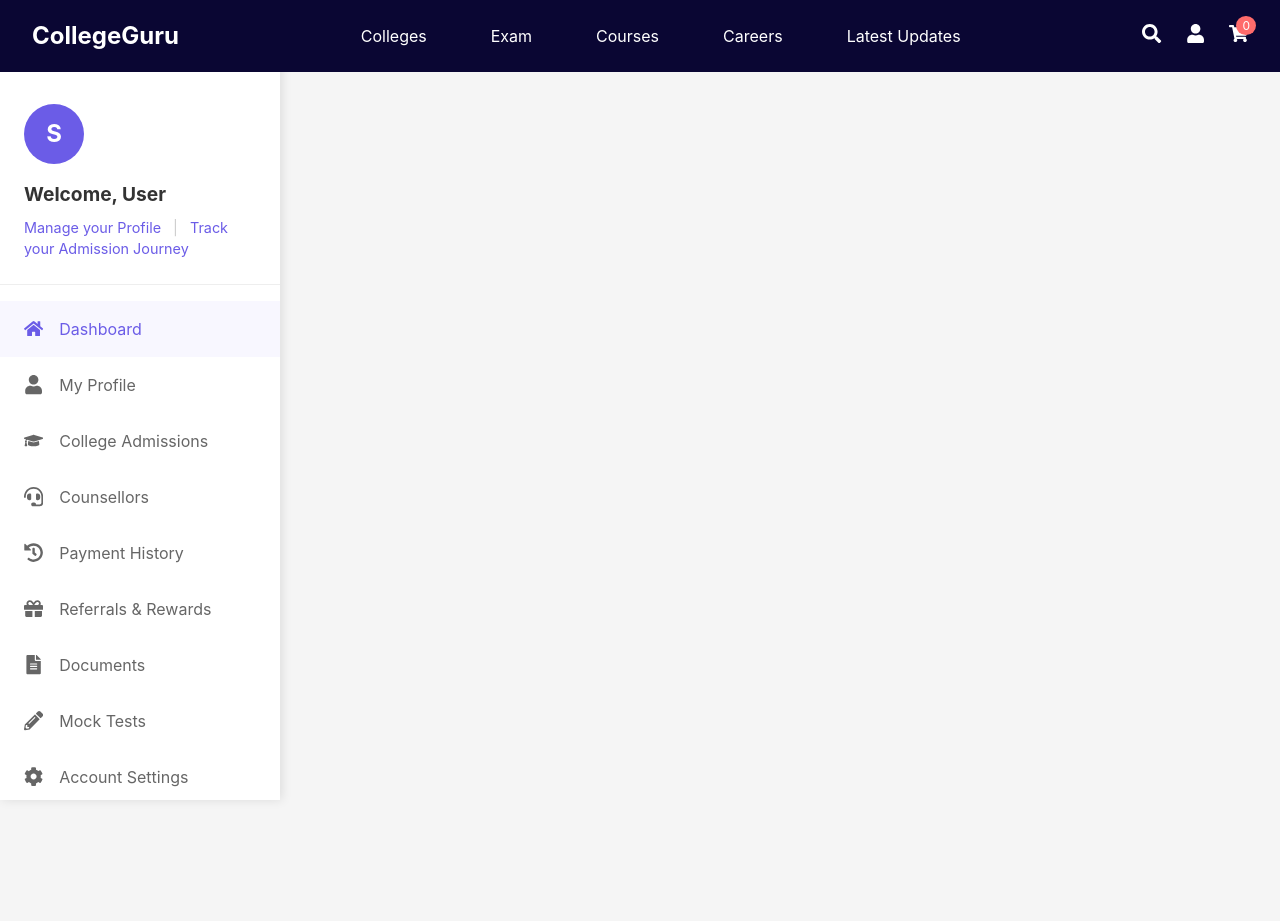
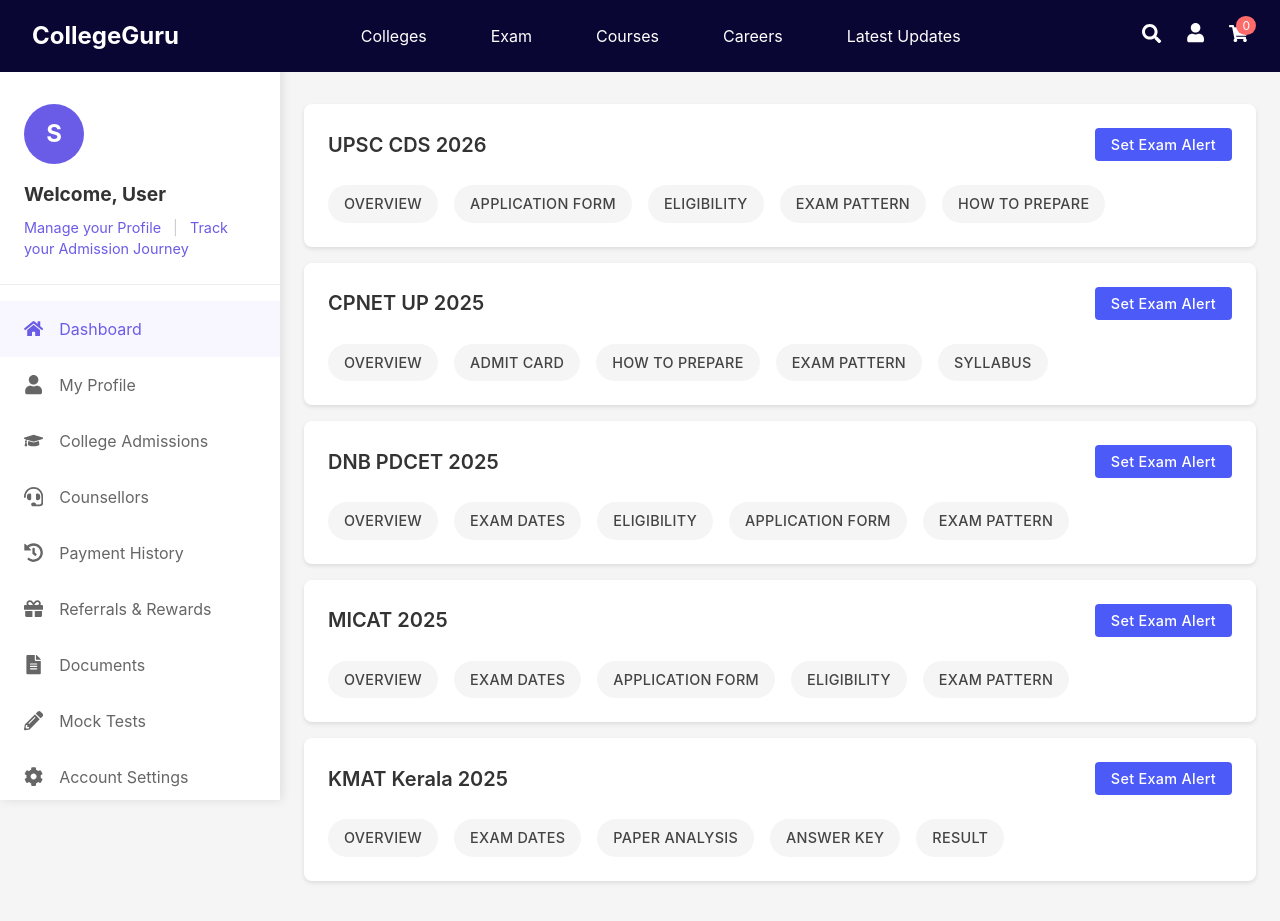
Before and after one commit to munvar021/collegeGuru, a React (Create React App) app: page /exam in a window 1280 px wide. Before the commit the page ends 800 px from the top, so only its background shows below. Built offline with nearby package versions, Linux system fonts and the light colour scheme.

Commit message:
commit msg

```diff
--- a/src/App.jsx
+++ b/src/App.jsx
@@ -5,6 +5,7 @@ import GlobalStyles from './styles/GlobalStyles';
 import Header from './components/Header/header';
 import Sidebar from './components/Sidebar/sidebar';
 import Courses from './pages/Courses/courses';
+import ExamDashboard from './pages/ExamDashboard/examDashboard';
 import Dashboard from './pages/Dashboard/dashboard';
 import Profile from './pages/Profile/profile';
 import Settings from './pages/Settings/settings';
@@ -37,6 +38,7 @@ const App = () => {
           <MainContent>
             <Routes>
               <Route exact path="/courses" element={<Courses />} />
+              <Route exact path="/exam" element={<ExamDashboard />} />
               <Route exact path="/dashboard" element={<Dashboard />} />
               <Route exact path="/profile" element={<Profile />} />
               <Route exact path="/settings" element={<Settings />} />
--- /dev/null
+++ b/src/components/ExamCard/examCard.jsx
@@ -0,0 +1,31 @@
+import {
+  CardContainer,
+  CardHeader,
+  CardTitle,
+  NavLinksContainer,
+  StyledNavLink,
+  AlertButton
+} from './styledComponents';
+
+const ExamCard = ({ examData }) => {
+  return (
+    <CardContainer>
+      <CardHeader>
+        <CardTitle>{examData.title}</CardTitle>
+        <AlertButton>Set Exam Alert</AlertButton>
+      </CardHeader>
+      <NavLinksContainer>
+        {examData.links.map((link, index) => (
+          <StyledNavLink
+            key={index}
+            to={`/${examData.path}/${link.toLowerCase().replace(/\s/g, '-')}`}
+          >
+            {link}
+          </StyledNavLink>
+        ))}
+      </NavLinksContainer>
+    </CardContainer>
+  );
+};
+
+export default ExamCard;
--- /dev/null
+++ b/src/components/ExamCard/styledComponents.js
@@ -0,0 +1,111 @@
+import styled from 'styled-components';
+import { Link } from 'react-router-dom';
+import { theme } from '../../styles/theme';
+
+export const CardContainer = styled.div`
+  background: ${theme.colors.background};
+  border-radius: 8px;
+  box-shadow: 0 2px 4px ${theme.colors.shadow};
+  margin-bottom: ${theme.spacing.md};
+  padding: ${theme.spacing.lg};
+  transition: transform ${theme.transitions.default},
+              box-shadow ${theme.transitions.default};
+
+  &:hover {
+    transform: translateY(-2px);
+    box-shadow: 0 4px 8px ${theme.colors.shadowHover};
+  }
+
+  @media (max-width: ${theme.breakpoints.tablet}) {
+    margin-bottom: ${theme.spacing.sm};
+    padding: ${theme.spacing.md};
+  }
+`;
+
+export const CardHeader = styled.div`
+  display: flex;
+  justify-content: space-between;
+  align-items: center;
+  margin-bottom: ${theme.spacing.lg};
+
+  @media (max-width: ${theme.breakpoints.mobile}) {
+    flex-direction: column;
+    gap: ${theme.spacing.md};
+  }
+`;
+
+export const CardTitle = styled.span`
+  font-size: 1.25rem;
+  color: ${theme.colors.text};
+  font-weight: 600;
+  margin: 0;
+
+  @media (max-width: ${theme.breakpoints.mobile}) {
+    font-size: 1rem;
+  }
+`;
+
+export const NavLinksContainer = styled.div`
+  display: flex;
+  flex-wrap: wrap;
+  gap: ${theme.spacing.md};
+
+  @media (max-width: ${theme.breakpoints.tablet}) {
+    gap: ${theme.spacing.sm};
+  }
+`;
+
+export const StyledNavLink = styled(Link)`
+  padding: ${theme.spacing.sm} ${theme.spacing.md};
+  background: ${theme.colors.linkBg};
+  border-radius: 20px;
+  color: ${theme.colors.secondaryText};
+  text-decoration: none;
+  font-size: 0.9rem;
+  font-weight: 500;
+  transition: all ${theme.transitions.default};
+  letter-spacing: 0.3px;
+
+  &:hover {
+    background: ${theme.colors.linkBgHover};
+    color: ${theme.colors.text};
+    transform: translateY(-1px);
+  }
+
+  &:active {
+    transform: translateY(0);
+  }
+
+  @media (max-width: ${theme.breakpoints.mobile}) {
+    padding: ${theme.spacing.xs} ${theme.spacing.sm};
+    font-size: 0.8rem;
+  }
+`;
+
+export const AlertButton = styled.button`
+  background: ${theme.colors.primary};
+  color: ${theme.colors.background};
+  border: none;
+  border-radius: 4px;
+  padding: ${theme.spacing.sm} ${theme.spacing.md};
+  cursor: pointer;
+  font-weight: 500;
+  font-size: 0.9rem;
+  transition: all ${theme.transitions.default};
+  letter-spacing: 0.3px;
+
+  &:hover {
+    background: ${theme.colors.primaryHover};
+    transform: translateY(-1px);
+  }
+
+  &:active {
+    transform: translateY(0);
+  }
+
+  @media (max-width: ${theme.breakpoints.mobile}) {
+    width: 100%;
+    padding: ${theme.spacing.sm};
+    font-size: 0.85rem;
+  }
+`;
--- a/src/components/Header/header.jsx
+++ b/src/components/Header/header.jsx
@@ -68,12 +68,14 @@ const Header = ({ toggleSidebar }) => {
         </IconButton>
         {searchVisible && (
           <SearchPopup>
-            <SearchBar type="text" placeholder="Search..." />
+            <SearchBar type="search" placeholder="Search..."  />
           </SearchPopup>
         )}
-        <IconButton onClick={toggleSidebar}>
-          <FaUser />
-        </IconButton>
+        <Link to="/profile">
+          <IconButton>
+            <FaUser />
+          </IconButton>
+        </Link>
         <IconButton>
           <FaShoppingCart />
           <CartCount>0</CartCount>
--- a/src/components/Header/styledComponents.js
+++ b/src/components/Header/styledComponents.js
@@ -145,10 +145,10 @@ export const CartCount = styled.span`
 `;
 
 export const SearchBar = styled.input`
-  padding: 0.5rem;
+  padding: 0.25rem;
   border: none;
   border-radius: 4px;
-  margin-left: 1rem;
+  margin-left: 0.5rem;
   transition: width 0.3s ease;
 
   &:focus {
--- /dev/null
+++ b/src/pages/ExamDashboard/data.js
@@ -0,0 +1,27 @@
+export const examsList = [
+    {
+      title: "UPSC CDS 2026",
+      path: "upsc-cds",
+      links: ["OVERVIEW", "APPLICATION FORM", "ELIGIBILITY", "EXAM PATTERN", "HOW TO PREPARE"]
+    },
+    {
+      title: "CPNET UP 2025",
+      path: "cpnet-up",
+      links: ["OVERVIEW", "ADMIT CARD", "HOW TO PREPARE", "EXAM PATTERN", "SYLLABUS"]
+    },
+    {
+      title: "DNB PDCET 2025",
+      path: "dnb-pdcet",
+      links: ["OVERVIEW", "EXAM DATES", "ELIGIBILITY", "APPLICATION FORM", "EXAM PATTERN"]
+    },
+    {
+      title: "MICAT 2025",
+      path: "micat",
+      links: ["OVERVIEW", "EXAM DATES", "APPLICATION FORM", "ELIGIBILITY", "EXAM PATTERN"]
+    },
+    {
+      title: "KMAT Kerala 2025",
+      path: "kmat-kerala",
+      links: ["OVERVIEW", "EXAM DATES", "PAPER ANALYSIS", "ANSWER KEY", "RESULT"]
+    }
+];
--- /dev/null
+++ b/src/pages/ExamDashboard/examDashboard.jsx
@@ -0,0 +1,15 @@
+import ExamCard from '../../components/ExamCard/examCard';
+import { ExamDashboardContainer } from './styledComponents';
+import { examsList } from './data';
+
+const ExamDashboard = () => {
+  return (
+    <ExamDashboardContainer>
+      {examsList.map((exam, index) => (
+        <ExamCard key={index} examData={exam} />
+      ))}
+    </ExamDashboardContainer>
+  );
+};
+
+export default ExamDashboard;
--- /dev/null
+++ b/src/pages/ExamDashboard/styledComponents.js
@@ -0,0 +1,14 @@
+import styled from 'styled-components';
+import { theme } from '../../styles/theme';
+
+export const ExamDashboardContainer = styled.div`
+  display: flex;
+  flex-direction: column;
+  max-width: 1200px;
+  margin: 0 auto;
+  padding: ${theme.spacing.lg};
+
+  @media (max-width: ${theme.breakpoints.mobile}) {
+    padding: ${theme.spacing.md};
+  }
+`;
--- a/src/pages/Profile/profile.jsx
+++ b/src/pages/Profile/profile.jsx
@@ -8,7 +8,7 @@ import {
   TabContainer,
   Tab,
   ContentWrapper,
-  PageTitle,
+  // PageTitle,
   TabIcon,
   TabText,
   TabContent
@@ -47,7 +47,7 @@ const Profile = () => {
 
   return (
     <ProfileContainer>
-      <PageTitle>Account Settings</PageTitle>
+      {/* <PageTitle>Profile Settings</PageTitle> */}
 
       <TabContainer>
         {tabs.map(tab => (
--- /dev/null
+++ b/src/styles/theme.js
@@ -0,0 +1,29 @@
+export const theme = {
+    colors: {
+      primary: '#4c5af7',
+      primaryHover: '#3f48c9',
+      background: '#ffffff',
+      text: '#333333',
+      secondaryText: '#444444',
+      linkBg: '#f5f5f5',
+      linkBgHover: '#e0e0e0',
+      shadow: 'rgba(0, 0, 0, 0.1)',
+      shadowHover: 'rgba(0, 0, 0, 0.15)'
+    },
+    breakpoints: {
+      mobile: '576px',
+      tablet: '768px',
+      desktop: '1024px'
+    },
+    transitions: {
+      default: '0.2s ease',
+      slow: '0.3s ease'
+    },
+    spacing: {
+      xs: '4px',
+      sm: '8px',
+      md: '16px',
+      lg: '24px',
+      xl: '32px'
+    }
+};
```
